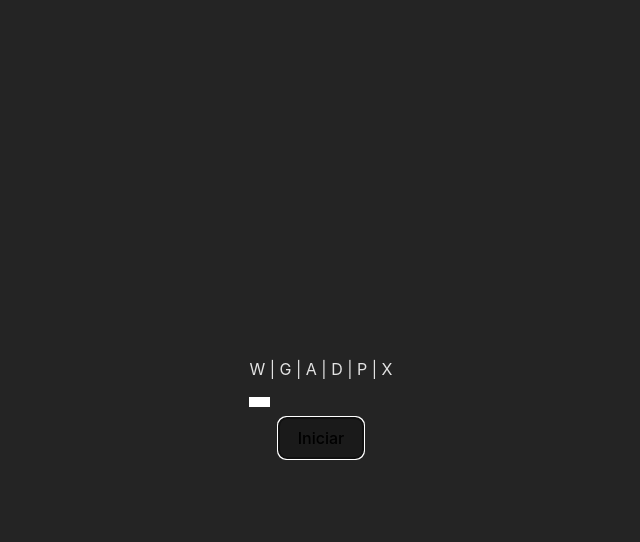
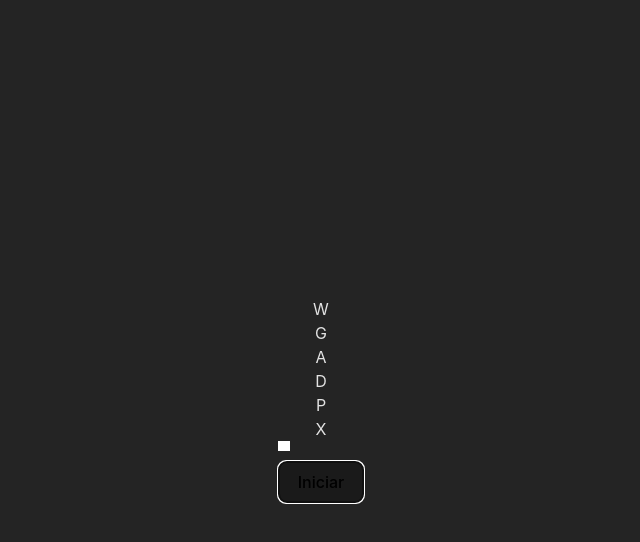
Before and after one commit to theiguim/desafio_keyboard, a React (Vite) app: page / in a window 1280 px wide. Both pictures are taken after a click on the button "Iniciar". Shown: the top 542 px of the page, without its empty margins (319-959 px from the left). Built offline with nearby package versions, Linux system fonts and the light colour scheme.

Commit message:
commit teste

```diff
--- a/src/App.css
+++ b/src/App.css
@@ -3,6 +3,19 @@
   margin:auto;
   padding: 2rem;
   text-align: center;
+}
+
+.btn{
+  /* display: none; */
+}
+
+.posicao{
+  color: red;
+  background-color: blue;
+}
+.random{
+  background-color: orange;
+  color: white;
 }
 
 .timer{
--- a/src/App.jsx
+++ b/src/App.jsx
@@ -5,15 +5,24 @@ function App() {
 
   const [random, setRandom] = useState([]);
   const [showGame, setShowGame] = useState(false)
+  let timer = null
 
-  useEffect(()=>{
-    const  timer = setTimeout(()=>{
+  useEffect(() => {
+    timer = setTimeout(() => {
       setShowGame(false)
     }, 5000);
 
-    return ()=> clearTimeout(timer)
+    return () => clearTimeout(timer)
 
   }, [showGame])
+
+  useEffect(()=>{
+    window.addEventListener("keyup", compareF);
+
+    return ()=>{
+      window.removeEventListener("keyup", compareF)
+    }
+  }, [compareF])
 
   let globalArray = []
   let posicao = 0
@@ -35,27 +44,36 @@ function App() {
   function compareF(e) {
 
     const keyPressed = e.key.toUpperCase();
-   console.log(random)
-   console.log(keyPressed)
 
+    console.log(random);
+    console.log(keyPressed);
     // usando array do state
-   if(random[posicao] == keyPressed){
+    if (random[posicao] == keyPressed) {
       posicao++
-   }else{
-    alert("Você errou!")
+      console.log(posicao)
     }
 
-   if(random[5]==keyPressed){
+    if (random[5] == keyPressed) {
       alert("PARABÉNS!")
+      setShowGame(false)
+      clearTimeout(timer)
     }
   }
 
   return (
     <>
-      <div className="container" onKeyUp={compareF}>
-        <p>{showGame && random.join(" | ")}</p>
-        <div className={showGame? "timer": ""}></div>
-        <button onClick={genRandom}>Iniciar</button>
+      <div className="container" >
+        {/* <p>{showGame && random.join(" | ")}</p> */}
+
+        <div>{showGame && random.map((item, idx)=>{
+
+        return (<div key={idx} className={posicao > idx ? "posicao": ""}>{item}</div>)
+
+        })}</div>
+
+        <div className={showGame ? "timer" : ""}></div>
+
+        <button onClick={genRandom} className={showGame? "btn": ""}>Iniciar</button>
 
       </div>
     </>
```
Lines whose indentation alone changed are shown as unchanged.
